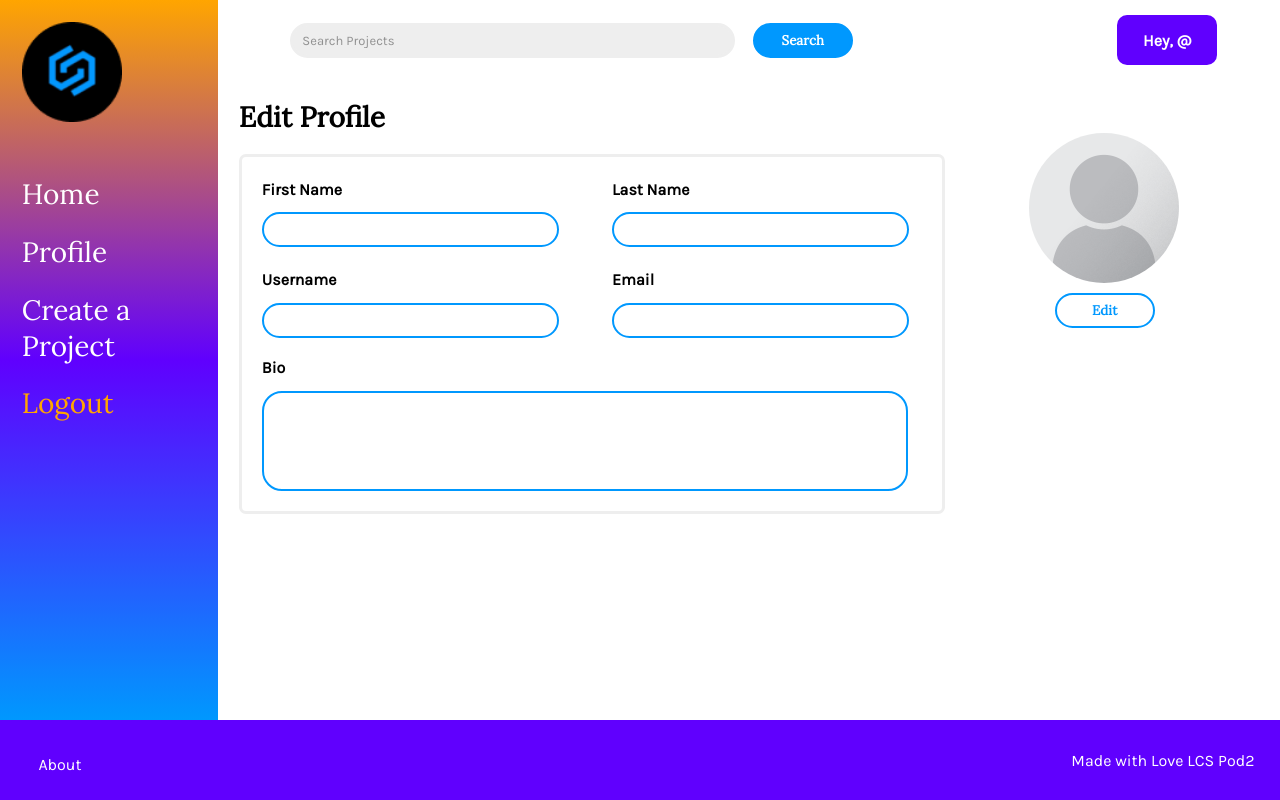
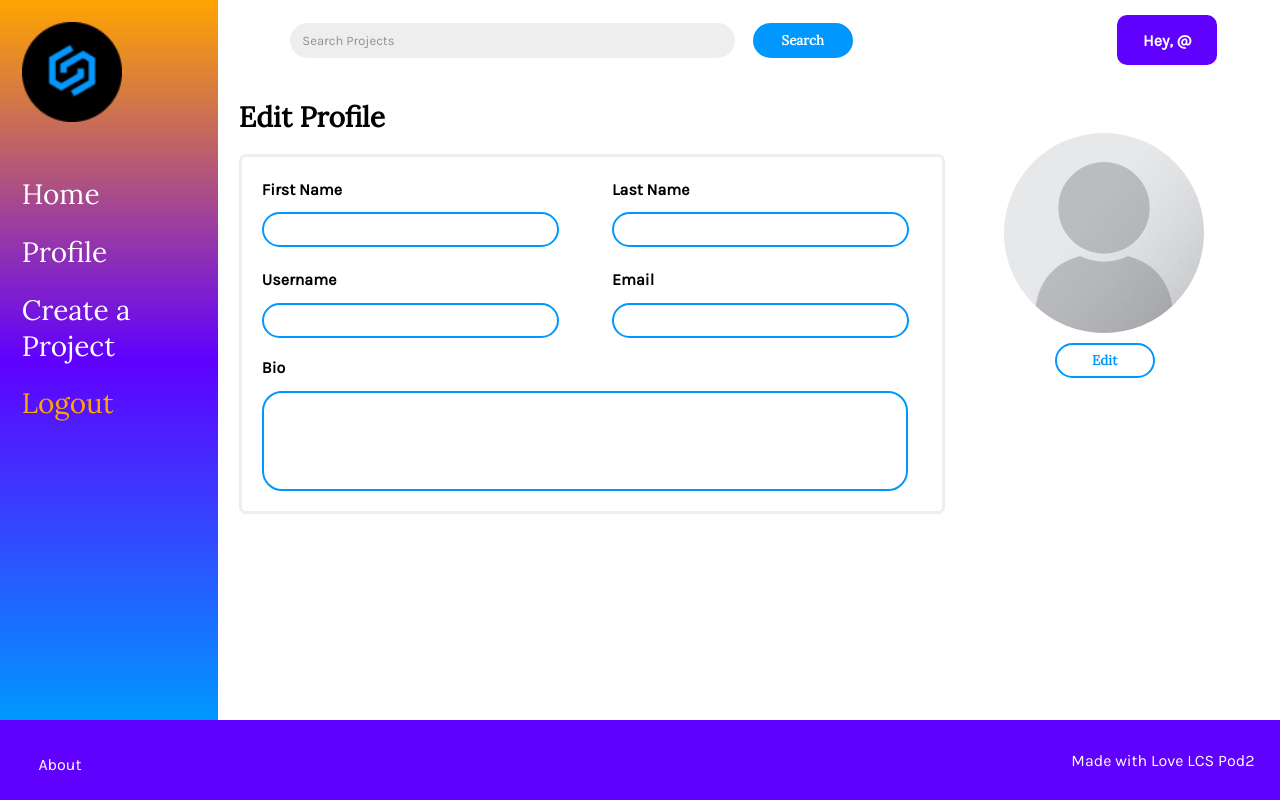
Before and after one commit to LaurierCS/TechHunt, a Django app: page /edit-profile/ in a window 1280 px wide. Run offline with Django 3.2, Linux system fonts and the light colour scheme.

Commit message:
Minor css changes for profile image

```diff
--- a/Wampus/app/static/main.css
+++ b/Wampus/app/static/main.css
@@ -933,13 +933,13 @@ label {
 }
 
 .profileImg {
+  width: 200px;
+  height: 200px;
   display: inline-block;
-  width: 150px;
-  height: 150px;
   border-radius: 50%;
   background-repeat: no-repeat;
+  background-size: contain;
   background-position: center center;
-  background-size: cover;
 }
 
 .btn--editProfileImage {
```
